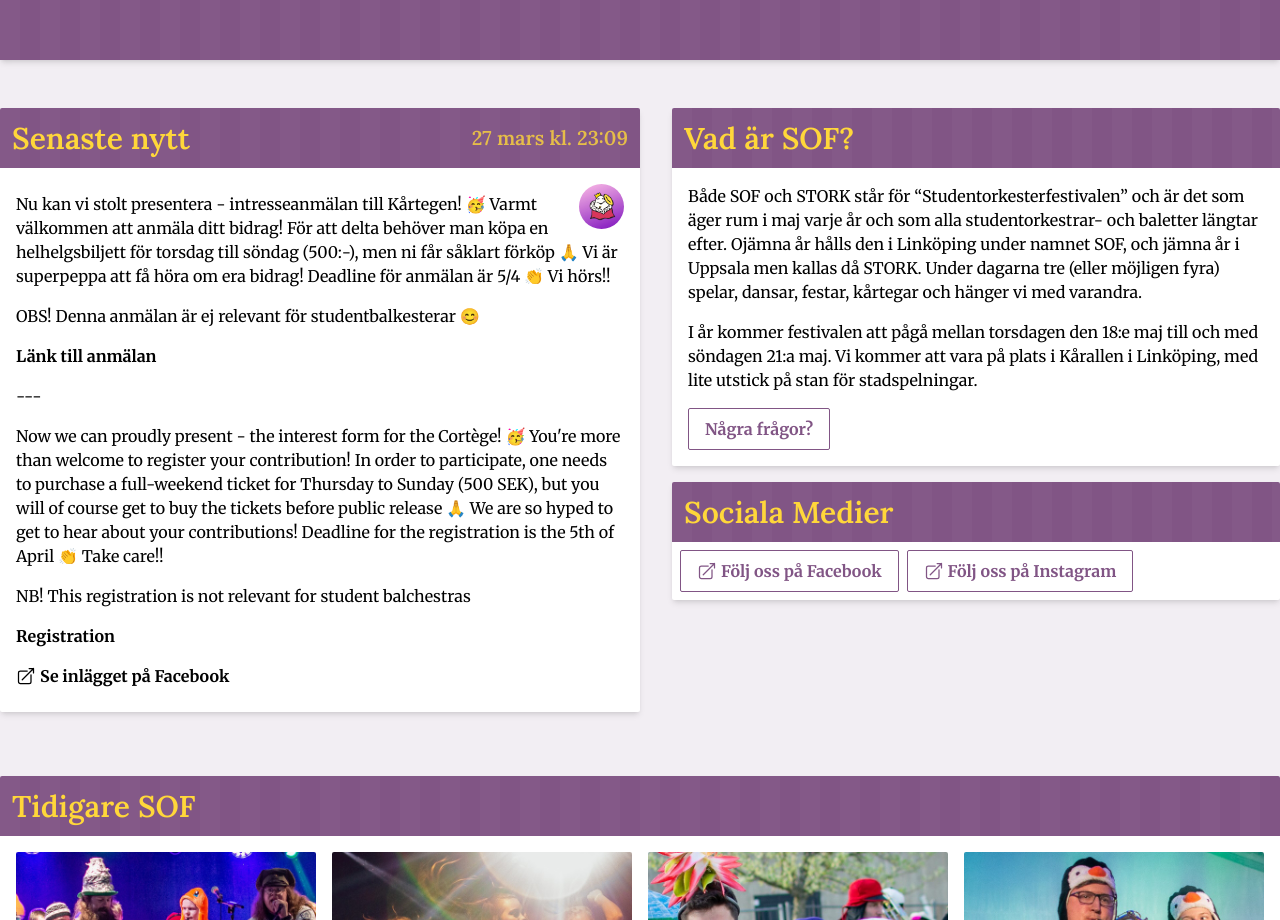
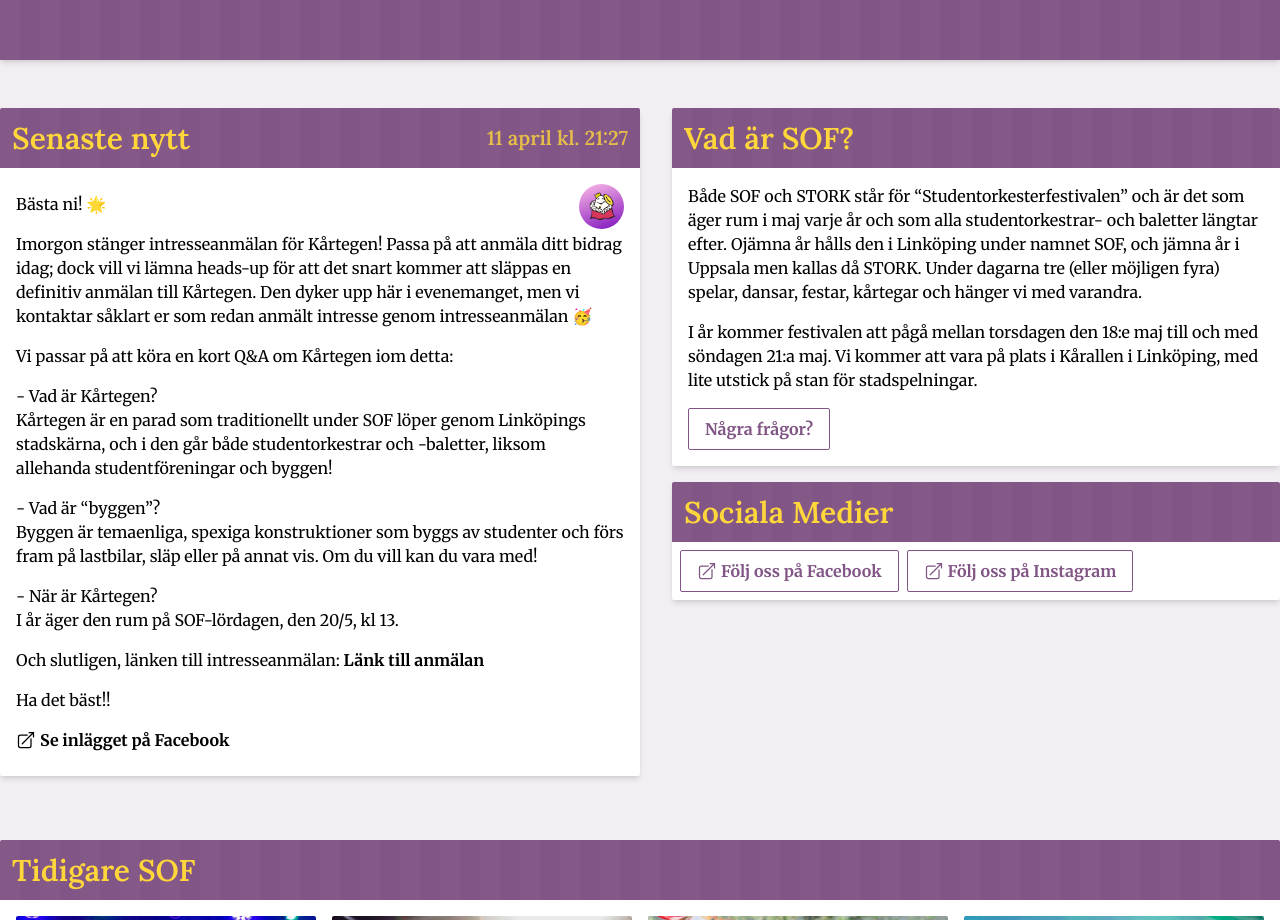
Before and after one commit to WheresMarco/SOF23, a Next.js app: page / in a window 1280 px wide. Shown: the part 540-1460 px from the top of the page. Built offline with nearby package versions, Linux system fonts and the light colour scheme.

Commit message:
Update news

```diff
--- a/app/page.jsx
+++ b/app/page.jsx
@@ -60,7 +60,7 @@
                 className={`${lora.className} text-3xl text-royal-yellow bg-wallpaper p-3 rounded-t-sm font-semibold flex justify-between items-center`}
               >
                 <span>Senaste nytt</span>
-                <small className="text-xl opacity-80">27 mars kl. 23:09</small>
+                <small className="text-xl opacity-80">11 april kl. 21:27</small>
               </h2>
 
               <div className="p-4">
@@ -71,46 +71,46 @@
                   alt="Kungputten"
                   className="rounded-full float-right"
                 />
+                <p>Bästa ni! 🌟</p>
                 <p>
-                  Nu kan vi stolt presentera - intresseanmälan till Kårtegen! 🥳
-                  Varmt välkommen att anmäla ditt bidrag! För att delta behöver
-                  man köpa en helhelgsbiljett för torsdag till söndag (500:-),
-                  men ni får såklart förköp 🙏 Vi är superpeppa att få höra om
-                  era bidrag! Deadline för anmälan är 5/4 👏 Vi hörs!!
+                  Imorgon stänger intresseanmälan för Kårtegen! Passa på att
+                  anmäla ditt bidrag idag; dock vill vi lämna heads-up för att
+                  det snart kommer att släppas en definitiv anmälan till
+                  Kårtegen. Den dyker upp här i evenemanget, men vi kontaktar
+                  såklart er som redan anmält intresse genom intresseanmälan 🥳
+                </p>
+
+                <p>Vi passar på att köra en kort Q&A om Kårtegen iom detta:</p>
+                <p>
+                  - Vad är Kårtegen?
+                  <br />
+                  Kårtegen är en parad som traditionellt under SOF löper genom
+                  Linköpings stadskärna, och i den går både studentorkestrar och
+                  -baletter, liksom allehanda studentföreningar och byggen!
                 </p>
                 <p>
-                  OBS! Denna anmälan är ej relevant för studentbalkesterar 😊
+                  - Vad är “byggen”?
+                  <br />
+                  Byggen är temaenliga, spexiga konstruktioner som byggs av
+                  studenter och förs fram på lastbilar, släp eller på annat vis.
+                  Om du vill kan du vara med!
                 </p>
                 <p>
+                  - När är Kårtegen?
+                  <br />I år äger den rum på SOF-lördagen, den 20/5, kl 13.
+                </p>
+
+                <p>
+                  Och slutligen, länken till intresseanmälan:{" "}
                   <Link
-                    href="https://docs.google.com/forms/d/e/1FAIpQLSfWakiXstuwX0eQZGHKTWo4crOe85wP1tbzDmvZ9nWkU0IOfw/viewform"
+                    href="https://forms.gle/TXFJ5YjaUe1Ma24ZA"
                     target="blank"
                   >
                     Länk till anmälan
                   </Link>
                 </p>
-                <p>---</p>
-                <p>
-                  Now we can proudly present - the interest form for the
-                  Cortège! 🥳 You're more than welcome to register your
-                  contribution! In order to participate, one needs to purchase a
-                  full-weekend ticket for Thursday to Sunday (500 SEK), but you
-                  will of course get to buy the tickets before public release 🙏
-                  We are so hyped to get to hear about your contributions!
-                  Deadline for the registration is the 5th of April 👏 Take
-                  care!!
-                </p>
-                <p>
-                  NB! This registration is not relevant for student balchestras{" "}
-                </p>
-                <p>
-                  <Link
-                    href="https://docs.google.com/forms/d/e/1FAIpQLSfWakiXstuwX0eQZGHKTWo4crOe85wP1tbzDmvZ9nWkU0IOfw/viewform"
-                    target="blank"
-                  >
-                    Registration
-                  </Link>
-                </p>
+                <p>Ha det bäst!!</p>
+
                 <p>
                   <Link
                     href="https://www.facebook.com/events/539499114779663?post_id=578209844241923&view=permalink"
```
